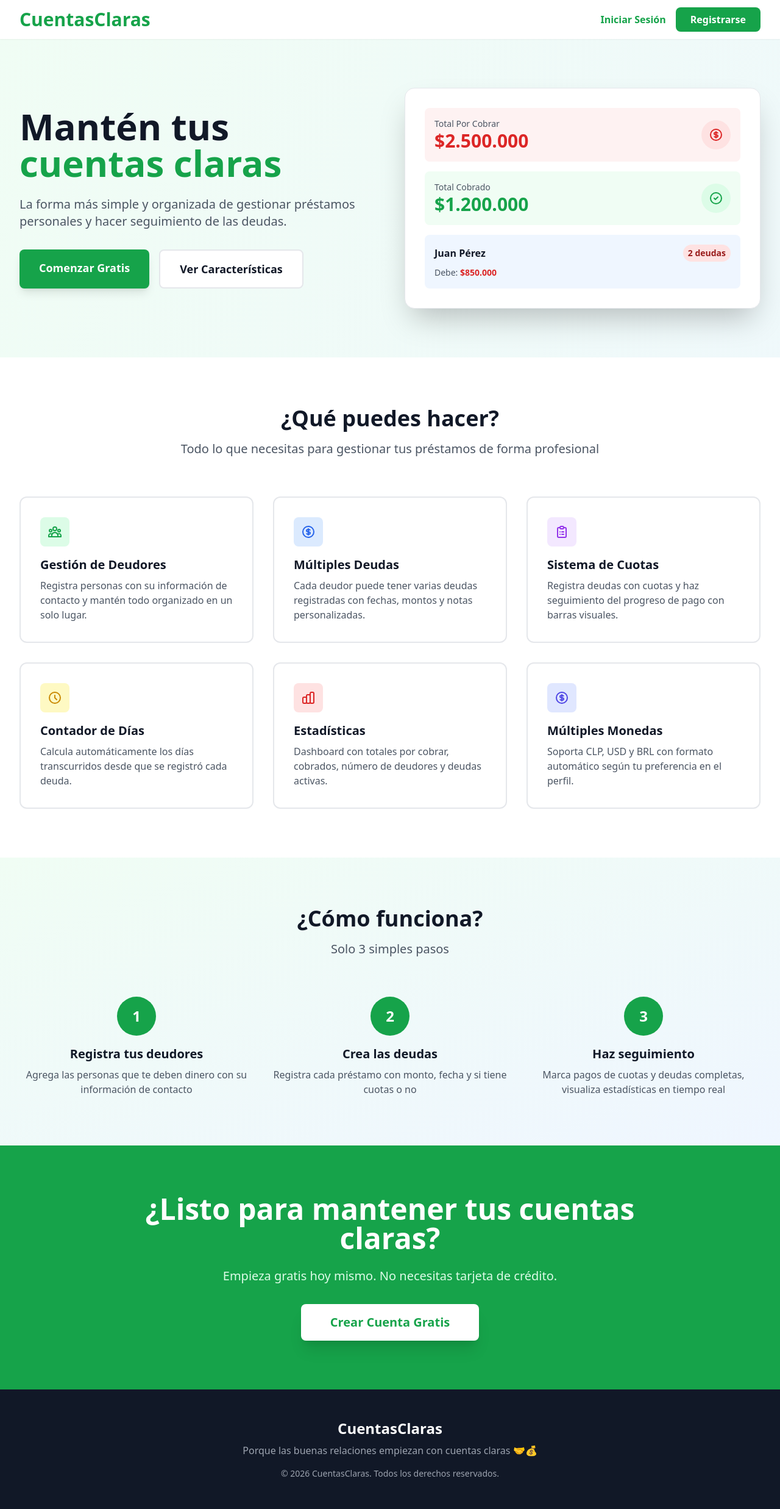
After one commit to fpobletemu/cuentasclaras, a Flask app: template templates/landing.html in a window 1280 px wide. The commit adds this page. Shown: the whole page at 61% size. Run offline with Flask 3, Linux system fonts and the light colour scheme; the template is opened without the code that fills it, so the values that code supplies are empty; some libraries are stand-ins or nearby versions.

Commit message:
agregando landing page

```diff
--- a/app.py
+++ b/app.py
@@ -104,7 +104,7 @@ class Debt(db.Model):
 def index():
     if current_user.is_authenticated:
         return redirect(url_for('dashboard'))
-    return redirect(url_for('login'))
+    return render_template('landing.html')
 
 @app.route('/register', methods=['GET', 'POST'])
 def register():
--- /dev/null
+++ b/templates/landing.html
@@ -0,0 +1,226 @@
+<!DOCTYPE html>
+<html lang="es">
+<head>
+    <meta charset="UTF-8">
+    <meta name="viewport" content="width=device-width, initial-scale=1.0">
+    <title>CuentasClaras - Gestiona tus préstamos y deudas</title>
+    <script src="https://cdn.tailwindcss.com"></script>
+</head>
+<body class="bg-gradient-to-br from-green-50 to-blue-50 min-h-screen">
+    <!-- Navbar -->
+    <nav class="bg-white shadow-sm">
+        <div class="max-w-7xl mx-auto px-4 sm:px-6 lg:px-8">
+            <div class="flex justify-between items-center h-16">
+                <div class="flex items-center">
+                    <h1 class="text-2xl sm:text-3xl font-bold text-green-600">CuentasClaras</h1>
+                </div>
+                <div class="flex items-center gap-3 sm:gap-4">
+                    <a href="{{ url_for('login') }}"
+                       class="text-green-600 hover:text-green-700 font-semibold text-sm sm:text-base">
+                        Iniciar Sesión
+                    </a>
+                    <a href="{{ url_for('register') }}"
+                       class="bg-green-600 hover:bg-green-700 text-white px-4 sm:px-6 py-2 rounded-lg font-semibold text-sm sm:text-base transition duration-200">
+                        Registrarse
+                    </a>
+                </div>
+            </div>
+        </div>
+    </nav>
+
+    <!-- Hero Section -->
+    <section class="max-w-7xl mx-auto px-4 sm:px-6 lg:px-8 py-12 sm:py-20">
+        <div class="grid grid-cols-1 lg:grid-cols-2 gap-8 lg:gap-12 items-center">
+            <div>
+                <h2 class="text-4xl sm:text-5xl lg:text-6xl font-bold text-gray-900 mb-4 sm:mb-6">
+                    Mantén tus <span class="text-green-600">cuentas claras</span>
+                </h2>
+                <p class="text-lg sm:text-xl text-gray-600 mb-6 sm:mb-8">
+                    La forma más simple y organizada de gestionar préstamos personales y hacer seguimiento de las deudas.
+                </p>
+                <div class="flex flex-col sm:flex-row gap-4">
+                    <a href="{{ url_for('register') }}"
+                       class="bg-green-600 hover:bg-green-700 text-white px-8 py-4 rounded-lg font-bold text-lg text-center transition duration-200 shadow-lg hover:shadow-xl">
+                        Comenzar Gratis
+                    </a>
+                    <a href="#features"
+                       class="bg-white hover:bg-gray-50 text-gray-900 px-8 py-4 rounded-lg font-semibold text-lg border-2 border-gray-200 text-center transition duration-200">
+                        Ver Características
+                    </a>
+                </div>
+            </div>
+
+            <div class="hidden lg:block">
+                <div class="bg-white rounded-2xl shadow-2xl p-8 border border-gray-200">
+                    <div class="space-y-4">
+                        <div class="flex items-center justify-between p-4 bg-red-50 rounded-lg">
+                            <div>
+                                <p class="text-sm text-gray-600">Total Por Cobrar</p>
+                                <p class="text-3xl font-bold text-red-600">$2.500.000</p>
+                            </div>
+                            <div class="w-12 h-12 bg-red-100 rounded-full flex items-center justify-center">
+                                <svg class="w-6 h-6 text-red-600" fill="none" stroke="currentColor" viewBox="0 0 24 24">
+                                    <path stroke-linecap="round" stroke-linejoin="round" stroke-width="2" d="M12 8c-1.657 0-3 .895-3 2s1.343 2 3 2 3 .895 3 2-1.343 2-3 2m0-8c1.11 0 2.08.402 2.599 1M12 8V7m0 1v8m0 0v1m0-1c-1.11 0-2.08-.402-2.599-1M21 12a9 9 0 11-18 0 9 9 0 0118 0z"></path>
+                                </svg>
+                            </div>
+                        </div>
+
+                        <div class="flex items-center justify-between p-4 bg-green-50 rounded-lg">
+                            <div>
+                                <p class="text-sm text-gray-600">Total Cobrado</p>
+                                <p class="text-3xl font-bold text-green-600">$1.200.000</p>
+                            </div>
+                            <div class="w-12 h-12 bg-green-100 rounded-full flex items-center justify-center">
+                                <svg class="w-6 h-6 text-green-600" fill="none" stroke="currentColor" viewBox="0 0 24 24">
+                                    <path stroke-linecap="round" stroke-linejoin="round" stroke-width="2" d="M9 12l2 2 4-4m6 2a9 9 0 11-18 0 9 9 0 0118 0z"></path>
+                                </svg>
+                            </div>
+                        </div>
+
+                        <div class="p-4 bg-blue-50 rounded-lg">
+                            <div class="flex justify-between items-center mb-2">
+                                <span class="font-semibold text-gray-900">Juan Pérez</span>
+                                <span class="text-sm bg-red-100 text-red-800 px-2 py-1 rounded-full font-semibold">2 deudas</span>
+                            </div>
+                            <p class="text-sm text-gray-600">Debe: <span class="font-bold text-red-600">$850.000</span></p>
+                        </div>
+                    </div>
+                </div>
+            </div>
+        </div>
+    </section>
+
+    <!-- Features Section -->
+    <section id="features" class="bg-white py-12 sm:py-20">
+        <div class="max-w-7xl mx-auto px-4 sm:px-6 lg:px-8">
+            <div class="text-center mb-12 sm:mb-16">
+                <h3 class="text-3xl sm:text-4xl font-bold text-gray-900 mb-4">¿Qué puedes hacer?</h3>
+                <p class="text-lg sm:text-xl text-gray-600">Todo lo que necesitas para gestionar tus préstamos de forma profesional</p>
+            </div>
+
+            <div class="grid grid-cols-1 md:grid-cols-2 lg:grid-cols-3 gap-6 sm:gap-8">
+                <!-- Feature 1 -->
+                <div class="p-6 sm:p-8 rounded-xl border-2 border-gray-200 hover:border-green-500 hover:shadow-lg transition duration-200">
+                    <div class="w-12 h-12 bg-green-100 rounded-lg flex items-center justify-center mb-4">
+                        <svg class="w-6 h-6 text-green-600" fill="none" stroke="currentColor" viewBox="0 0 24 24">
+                            <path stroke-linecap="round" stroke-linejoin="round" stroke-width="2" d="M17 20h5v-2a3 3 0 00-5.356-1.857M17 20H7m10 0v-2c0-.656-.126-1.283-.356-1.857M7 20H2v-2a3 3 0 015.356-1.857M7 20v-2c0-.656.126-1.283.356-1.857m0 0a5.002 5.002 0 019.288 0M15 7a3 3 0 11-6 0 3 3 0 016 0zm6 3a2 2 0 11-4 0 2 2 0 014 0zM7 10a2 2 0 11-4 0 2 2 0 014 0z"></path>
+                        </svg>
+                    </div>
+                    <h4 class="text-xl font-bold text-gray-900 mb-2">Gestión de Deudores</h4>
+                    <p class="text-gray-600">Registra personas con su información de contacto y mantén todo organizado en un solo lugar.</p>
+                </div>
+
+                <!-- Feature 2 -->
+                <div class="p-6 sm:p-8 rounded-xl border-2 border-gray-200 hover:border-green-500 hover:shadow-lg transition duration-200">
+                    <div class="w-12 h-12 bg-blue-100 rounded-lg flex items-center justify-center mb-4">
+                        <svg class="w-6 h-6 text-blue-600" fill="none" stroke="currentColor" viewBox="0 0 24 24">
+                            <path stroke-linecap="round" stroke-linejoin="round" stroke-width="2" d="M12 8c-1.657 0-3 .895-3 2s1.343 2 3 2 3 .895 3 2-1.343 2-3 2m0-8c1.11 0 2.08.402 2.599 1M12 8V7m0 1v8m0 0v1m0-1c-1.11 0-2.08-.402-2.599-1M21 12a9 9 0 11-18 0 9 9 0 0118 0z"></path>
+                        </svg>
+                    </div>
+                    <h4 class="text-xl font-bold text-gray-900 mb-2">Múltiples Deudas</h4>
+                    <p class="text-gray-600">Cada deudor puede tener varias deudas registradas con fechas, montos y notas personalizadas.</p>
+                </div>
+
+                <!-- Feature 3 -->
+                <div class="p-6 sm:p-8 rounded-xl border-2 border-gray-200 hover:border-green-500 hover:shadow-lg transition duration-200">
+                    <div class="w-12 h-12 bg-purple-100 rounded-lg flex items-center justify-center mb-4">
+                        <svg class="w-6 h-6 text-purple-600" fill="none" stroke="currentColor" viewBox="0 0 24 24">
+                            <path stroke-linecap="round" stroke-linejoin="round" stroke-width="2" d="M9 5H7a2 2 0 00-2 2v12a2 2 0 002 2h10a2 2 0 002-2V7a2 2 0 00-2-2h-2M9 5a2 2 0 002 2h2a2 2 0 002-2M9 5a2 2 0 012-2h2a2 2 0 012 2m-3 7h3m-3 4h3m-6-4h.01M9 16h.01"></path>
+                        </svg>
+                    </div>
+                    <h4 class="text-xl font-bold text-gray-900 mb-2">Sistema de Cuotas</h4>
+                    <p class="text-gray-600">Registra deudas con cuotas y haz seguimiento del progreso de pago con barras visuales.</p>
+                </div>
+
+                <!-- Feature 4 -->
+                <div class="p-6 sm:p-8 rounded-xl border-2 border-gray-200 hover:border-green-500 hover:shadow-lg transition duration-200">
+                    <div class="w-12 h-12 bg-yellow-100 rounded-lg flex items-center justify-center mb-4">
+                        <svg class="w-6 h-6 text-yellow-600" fill="none" stroke="currentColor" viewBox="0 0 24 24">
+                            <path stroke-linecap="round" stroke-linejoin="round" stroke-width="2" d="M12 8v4l3 3m6-3a9 9 0 11-18 0 9 9 0 0118 0z"></path>
+                        </svg>
+                    </div>
+                    <h4 class="text-xl font-bold text-gray-900 mb-2">Contador de Días</h4>
+                    <p class="text-gray-600">Calcula automáticamente los días transcurridos desde que se registró cada deuda.</p>
+                </div>
+
+                <!-- Feature 5 -->
+                <div class="p-6 sm:p-8 rounded-xl border-2 border-gray-200 hover:border-green-500 hover:shadow-lg transition duration-200">
+                    <div class="w-12 h-12 bg-red-100 rounded-lg flex items-center justify-center mb-4">
+                        <svg class="w-6 h-6 text-red-600" fill="none" stroke="currentColor" viewBox="0 0 24 24">
+                            <path stroke-linecap="round" stroke-linejoin="round" stroke-width="2" d="M9 19v-6a2 2 0 00-2-2H5a2 2 0 00-2 2v6a2 2 0 002 2h2a2 2 0 002-2zm0 0V9a2 2 0 012-2h2a2 2 0 012 2v10m-6 0a2 2 0 002 2h2a2 2 0 002-2m0 0V5a2 2 0 012-2h2a2 2 0 012 2v14a2 2 0 01-2 2h-2a2 2 0 01-2-2z"></path>
+                        </svg>
+                    </div>
+                    <h4 class="text-xl font-bold text-gray-900 mb-2">Estadísticas</h4>
+                    <p class="text-gray-600">Dashboard con totales por cobrar, cobrados, número de deudores y deudas activas.</p>
+                </div>
+
+                <!-- Feature 6 -->
+                <div class="p-6 sm:p-8 rounded-xl border-2 border-gray-200 hover:border-green-500 hover:shadow-lg transition duration-200">
+                    <div class="w-12 h-12 bg-indigo-100 rounded-lg flex items-center justify-center mb-4">
+                        <svg class="w-6 h-6 text-indigo-600" fill="none" stroke="currentColor" viewBox="0 0 24 24">
+                            <path stroke-linecap="round" stroke-linejoin="round" stroke-width="2" d="M12 8c-1.657 0-3 .895-3 2s1.343 2 3 2 3 .895 3 2-1.343 2-3 2m0-8c1.11 0 2.08.402 2.599 1M12 8V7m0 1v8m0 0v1m0-1c-1.11 0-2.08-.402-2.599-1M21 12a9 9 0 11-18 0 9 9 0 0118 0z"></path>
+                        </svg>
+                    </div>
+                    <h4 class="text-xl font-bold text-gray-900 mb-2">Múltiples Monedas</h4>
+                    <p class="text-gray-600">Soporta CLP, USD y BRL con formato automático según tu preferencia en el perfil.</p>
+                </div>
+            </div>
+        </div>
+    </section>
+
+    <!-- How It Works -->
+    <section class="py-12 sm:py-20 bg-gradient-to-br from-green-50 to-blue-50">
+        <div class="max-w-7xl mx-auto px-4 sm:px-6 lg:px-8">
+            <div class="text-center mb-12 sm:mb-16">
+                <h3 class="text-3xl sm:text-4xl font-bold text-gray-900 mb-4">¿Cómo funciona?</h3>
+                <p class="text-lg sm:text-xl text-gray-600">Solo 3 simples pasos</p>
+            </div>
+
+            <div class="grid grid-cols-1 md:grid-cols-3 gap-6 sm:gap-8">
+                <div class="text-center">
+                    <div class="w-16 h-16 bg-green-600 text-white rounded-full flex items-center justify-center text-2xl font-bold mx-auto mb-4">1</div>
+                    <h4 class="text-xl font-bold text-gray-900 mb-2">Registra tus deudores</h4>
+                    <p class="text-gray-600">Agrega las personas que te deben dinero con su información de contacto</p>
+                </div>
+
+                <div class="text-center">
+                    <div class="w-16 h-16 bg-green-600 text-white rounded-full flex items-center justify-center text-2xl font-bold mx-auto mb-4">2</div>
+                    <h4 class="text-xl font-bold text-gray-900 mb-2">Crea las deudas</h4>
+                    <p class="text-gray-600">Registra cada préstamo con monto, fecha y si tiene cuotas o no</p>
+                </div>
+
+                <div class="text-center">
+                    <div class="w-16 h-16 bg-green-600 text-white rounded-full flex items-center justify-center text-2xl font-bold mx-auto mb-4">3</div>
+                    <h4 class="text-xl font-bold text-gray-900 mb-2">Haz seguimiento</h4>
+                    <p class="text-gray-600">Marca pagos de cuotas y deudas completas, visualiza estadísticas en tiempo real</p>
+                </div>
+            </div>
+        </div>
+    </section>
+
+    <!-- CTA Final -->
+    <section class="bg-green-600 py-12 sm:py-20">
+        <div class="max-w-4xl mx-auto px-4 sm:px-6 lg:px-8 text-center">
+            <h3 class="text-3xl sm:text-4xl lg:text-5xl font-bold text-white mb-4 sm:mb-6">
+                ¿Listo para mantener tus cuentas claras?
+            </h3>
+            <p class="text-lg sm:text-xl text-green-100 mb-6 sm:mb-8">
+                Empieza gratis hoy mismo. No necesitas tarjeta de crédito.
+            </p>
+            <a href="{{ url_for('register') }}"
+               class="inline-block bg-white hover:bg-gray-100 text-green-600 px-8 sm:px-12 py-4 rounded-lg font-bold text-lg sm:text-xl transition duration-200 shadow-xl hover:shadow-2xl">
+                Crear Cuenta Gratis
+            </a>
+        </div>
+    </section>
+
+    <!-- Footer -->
+    <footer class="bg-gray-900 text-gray-400 py-8 sm:py-12">
+        <div class="max-w-7xl mx-auto px-4 sm:px-6 lg:px-8 text-center">
+            <h4 class="text-xl sm:text-2xl font-bold text-white mb-2">CuentasClaras</h4>
+            <p class="text-sm sm:text-base">Porque las buenas relaciones empiezan con cuentas claras 🤝💰</p>
+            <p class="text-xs sm:text-sm mt-4">&copy; 2026 CuentasClaras. Todos los derechos reservados.</p>
+        </div>
+    </footer>
+</body>
+</html>
--- a/templates/profile.html
+++ b/templates/profile.html
@@ -19,7 +19,7 @@
     <div class="bg-white rounded-xl shadow-sm border border-gray-200 p-6 mb-6">
         <h2 class="text-xl font-bold text-gray-900 mb-4">Información Personal</h2>
 
-        <div class="grid grid-cols-1 md:grid-cols-2 gap-4">
+        <div class="grid grid-cols-1 sm:grid-cols-2 gap-4">
             <div>
                 <label class="block text-sm font-medium text-gray-600 mb-1">Usuario</label>
                 <p class="text-lg font-semibold text-gray-900">{{ current_user.username }}</p>
```
Also changed, not shown: templates/base.html (+33 -6 lines), templates/dashboard.html (+6 -6 lines), templates/debtor_detail.html (+20 -20 lines), templates/login.html (+6 -6 lines), templates/register.html (+6 -6 lines).
